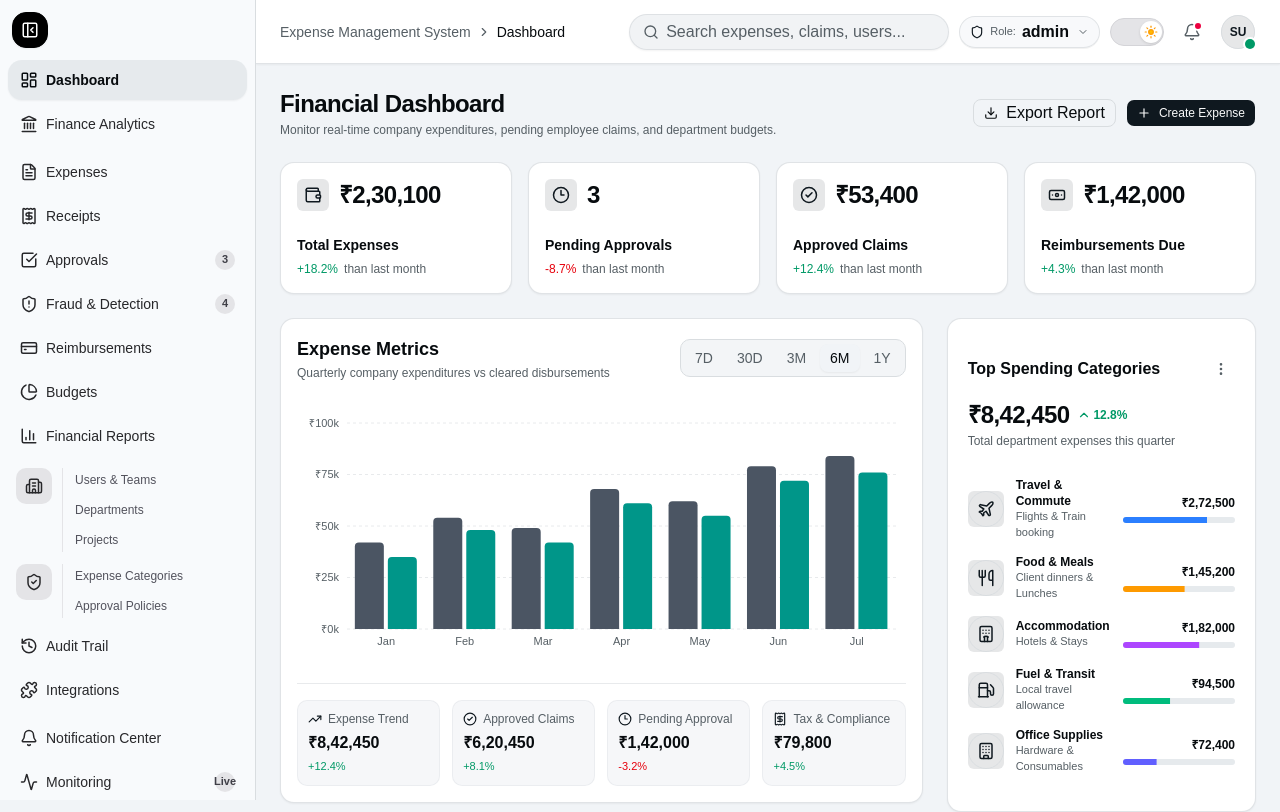
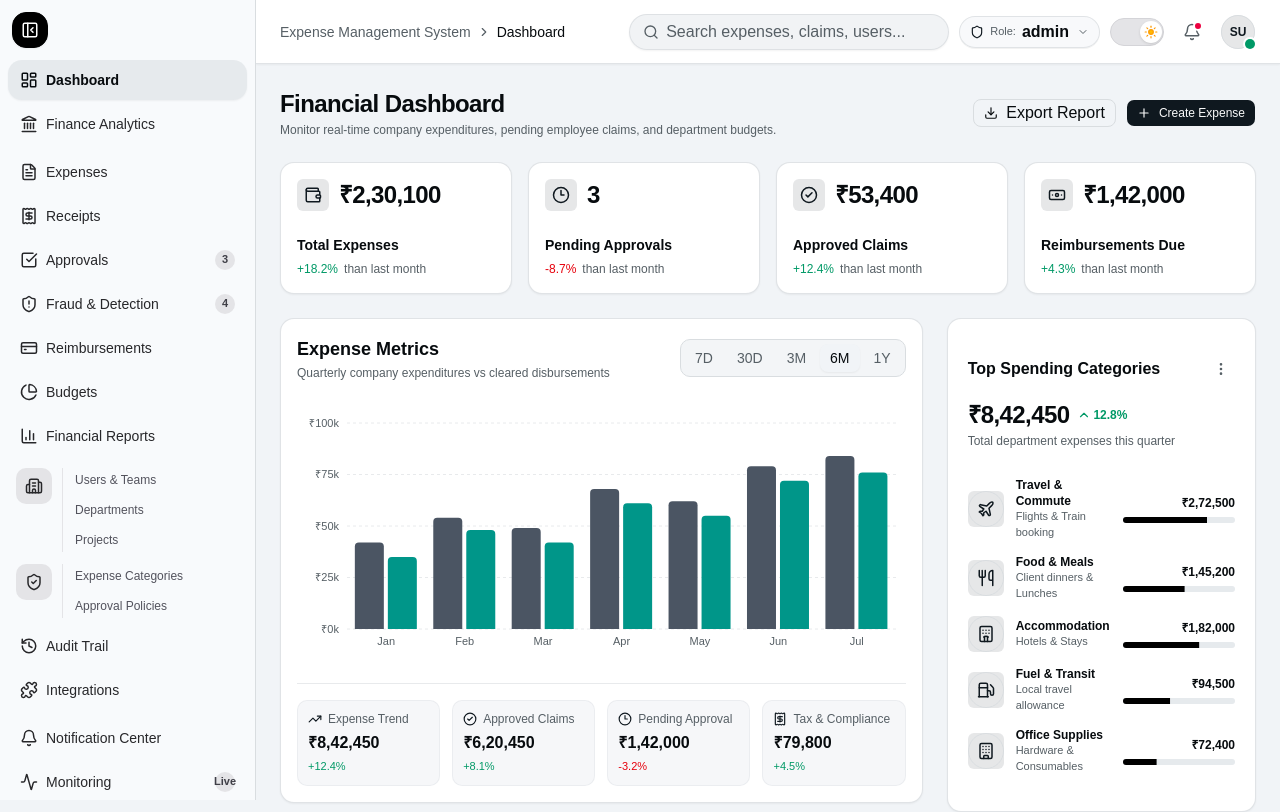
Before and after one commit to tharunworkx/project-1, a React (Vite) app in the folder frontend/: page / in a window 1280 px wide. Shown: the top 812 px of the page. Built offline with nearby package versions, Linux system fonts and the light colour scheme; sample sign-in values are in the browser's storage.

Commit message:
fix(ui): update category bar colors to black/white theme and fix login remember me toggle

```diff
--- a/frontend/src/components/dashboard/ExpenseBreakdown.jsx
+++ b/frontend/src/components/dashboard/ExpenseBreakdown.jsx
@@ -26,7 +26,6 @@ const spendingData = [
     subtitle: "Flights & Train booking",
     spent: "₹2,72,500",
     progress: 75,
-    color: "bg-blue-500",
   },
   {
     icon: Utensils,
@@ -34,7 +33,6 @@ const spendingData = [
     subtitle: "Client dinners & Lunches",
     spent: "₹1,45,200",
     progress: 55,
-    color: "bg-amber-500",
   },
   {
     icon: Hotel,
@@ -42,7 +40,6 @@ const spendingData = [
     subtitle: "Hotels & Stays",
     spent: "₹1,82,000",
     progress: 68,
-    color: "bg-purple-500",
   },
   {
     icon: Fuel,
@@ -50,7 +47,6 @@ const spendingData = [
     subtitle: "Local travel allowance",
     spent: "₹94,500",
     progress: 42,
-    color: "bg-emerald-500",
   },
   {
     icon: Building,
@@ -58,7 +54,6 @@ const spendingData = [
     subtitle: "Hardware & Consumables",
     spent: "₹72,400",
     progress: 30,
-    color: "bg-indigo-500",
   },
 ];
 
@@ -118,7 +113,7 @@ export default function ExpenseBreakdown() {
               </div>
               <div className="flex flex-col items-end gap-1.5 min-w-28">
                 <span className="text-xs font-semibold text-foreground">{item.spent}</span>
-                <Progress value={item.progress} className="w-28 h-1.5" indicatorClassName={item.color} />
+                <Progress value={item.progress} className="w-28 h-1.5" indicatorClassName="bg-black dark:bg-white" />
               </div>
             </div>
           );
--- a/frontend/src/components/ui/progress.jsx
+++ b/frontend/src/components/ui/progress.jsx
@@ -14,8 +14,8 @@ function Progress({ className, value = 0, indicatorClassName, ...props }) {
       <div
         data-slot="progress-indicator"
         className={cn(
-          "h-full w-full flex-1 bg-indigo-600 dark:bg-indigo-500 transition-all duration-300 ease-in-out",
-          indicatorClassName
+          "h-full w-full flex-1 transition-all duration-300 ease-in-out",
+          indicatorClassName || "bg-black dark:bg-white"
         )}
         style={{ transform: `translateX(-${100 - (value || 0)}%)` }}
       />
--- a/frontend/src/pages/auth/Login.jsx
+++ b/frontend/src/pages/auth/Login.jsx
@@ -6,8 +6,8 @@ import {
   AlertCircle,
   Building2,
   Shield,
+  Check,
 } from 'lucide-react';
-import { Checkbox } from '@/components/ui/checkbox';
 import { CustomSelect } from '@/components/ui/select';
 import { DottedGlowBackground } from '@/components/ui/dotted-glow-background';
 import { useAuth } from '../../context/AuthContext';
@@ -22,7 +22,7 @@ export const Login = () => {
   const [department, setDepartment] = useState('Engineering & DevOps');
   const [role, setRole] = useState('Employee');
   const [showPassword, setShowPassword] = useState(false);
-  const [rememberMe, setRememberMe] = useState(true);
+  const [rememberMe, setRememberMe] = useState(false);
   const [error, setError] = useState('');
 
   // Handle department change with smart role defaults
@@ -284,19 +284,31 @@ export const Login = () => {
           </div>
 
           {/* Remember me option */}
-          <div className="flex items-center gap-2 pt-0.5">
-            <Checkbox
-              id="remember"
-              checked={rememberMe}
-              onCheckedChange={setRememberMe}
-              className="rounded-[4px] border-zinc-700 bg-zinc-900 data-[state=checked]:bg-white data-[state=checked]:border-white data-[state=checked]:text-zinc-950"
-            />
-            <label
-              htmlFor="remember"
-              className="text-xs text-zinc-400 cursor-pointer select-none"
+          <div
+            role="checkbox"
+            aria-checked={rememberMe}
+            tabIndex={0}
+            onClick={() => setRememberMe(!rememberMe)}
+            onKeyDown={(e) => {
+              if (e.key === ' ' || e.key === 'Enter') {
+                e.preventDefault();
+                setRememberMe(!rememberMe);
+              }
+            }}
+            className="flex items-center gap-2 pt-0.5 cursor-pointer select-none group outline-none w-fit focus-visible:ring-1 focus-visible:ring-zinc-400 rounded-sm"
+          >
+            <div
+              className={`size-4 rounded-[4px] border transition-all flex items-center justify-center shrink-0 ${
+                rememberMe
+                  ? "bg-white border-white text-zinc-950 shadow-xs"
+                  : "border-zinc-700 bg-zinc-900/90 group-hover:border-zinc-500"
+              }`}
             >
+              {rememberMe && <Check className="size-3 stroke-[3]" />}
+            </div>
+            <span className="text-xs text-zinc-400 group-hover:text-zinc-300 transition-colors">
               Remember this device for 30 days
-            </label>
+            </span>
           </div>
 
           {/* Submit button */}
```
